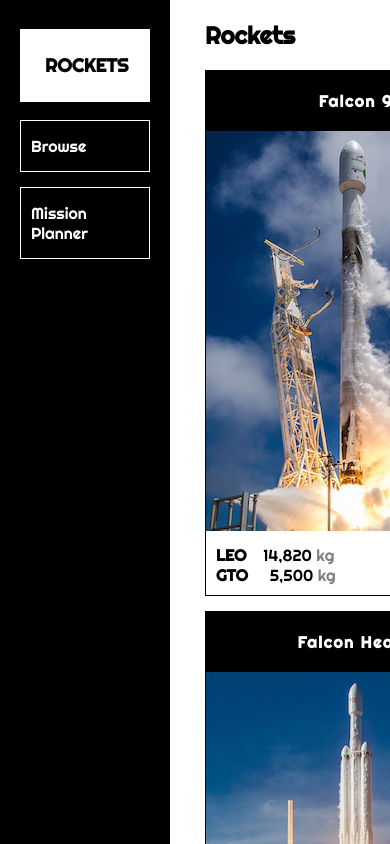
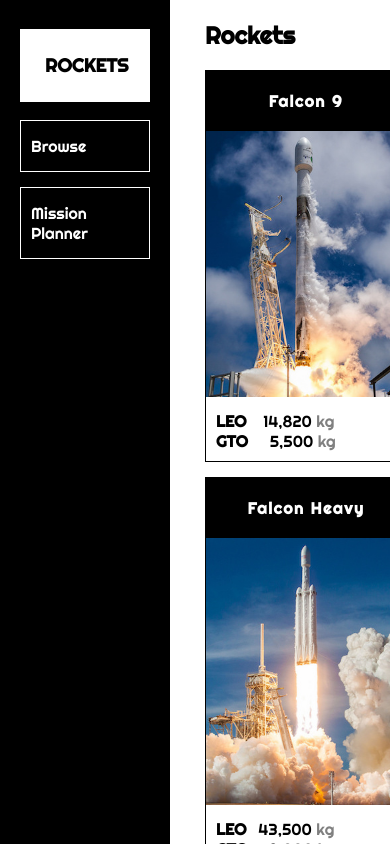
Before and after one commit to fotijr/rockets, an Angular app: page /rockets in a window 390 px wide. Shown: the top 844 px of the page. Built offline with nearby package versions, Linux system fonts and the light colour scheme.

Commit message:
Rocket gallery responsiveness

```diff
--- a/src/app/rockets/rockets.component.css
+++ b/src/app/rockets/rockets.component.scss
@@ -22,6 +22,12 @@
   margin: 0 15px 15px 0;
   border: 1px solid #000;
   background-color: #fff;
+  min-width: 200px;
+  max-width: 300px;
+
+  img {
+    width: 100%;
+  }
 }
 
 .rocket h4 {
--- a/src/app/rockets/rockets.component.ts
+++ b/src/app/rockets/rockets.component.ts
@@ -5,7 +5,7 @@
 @Component({
   selector: 'app-rockets',
   templateUrl: './rockets.component.html',
-  styleUrls: ['./rockets.component.css']
+  styleUrls: ['./rockets.component.scss']
 })
 export class RocketsComponent implements OnInit {
   rockets: Rocket[];
```
